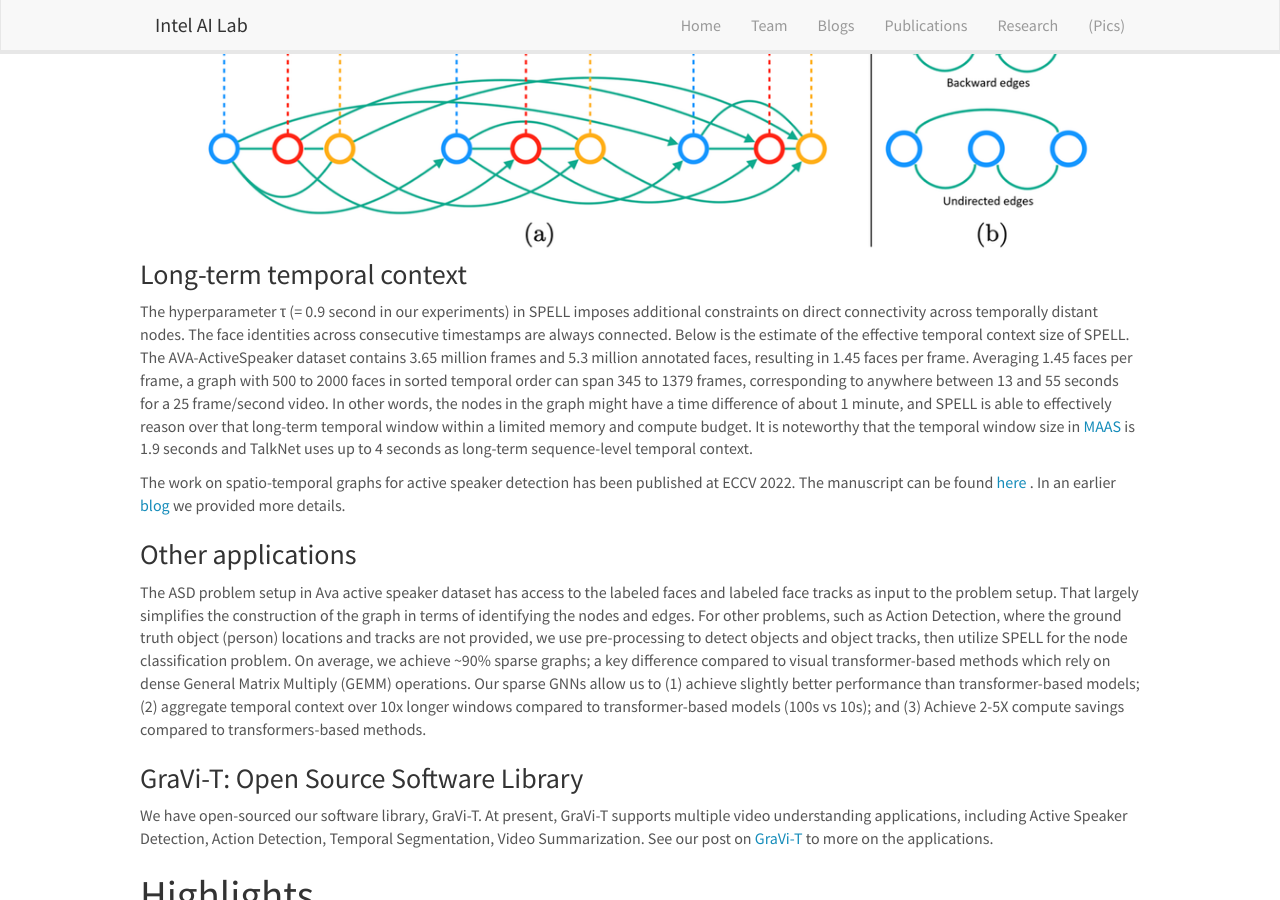
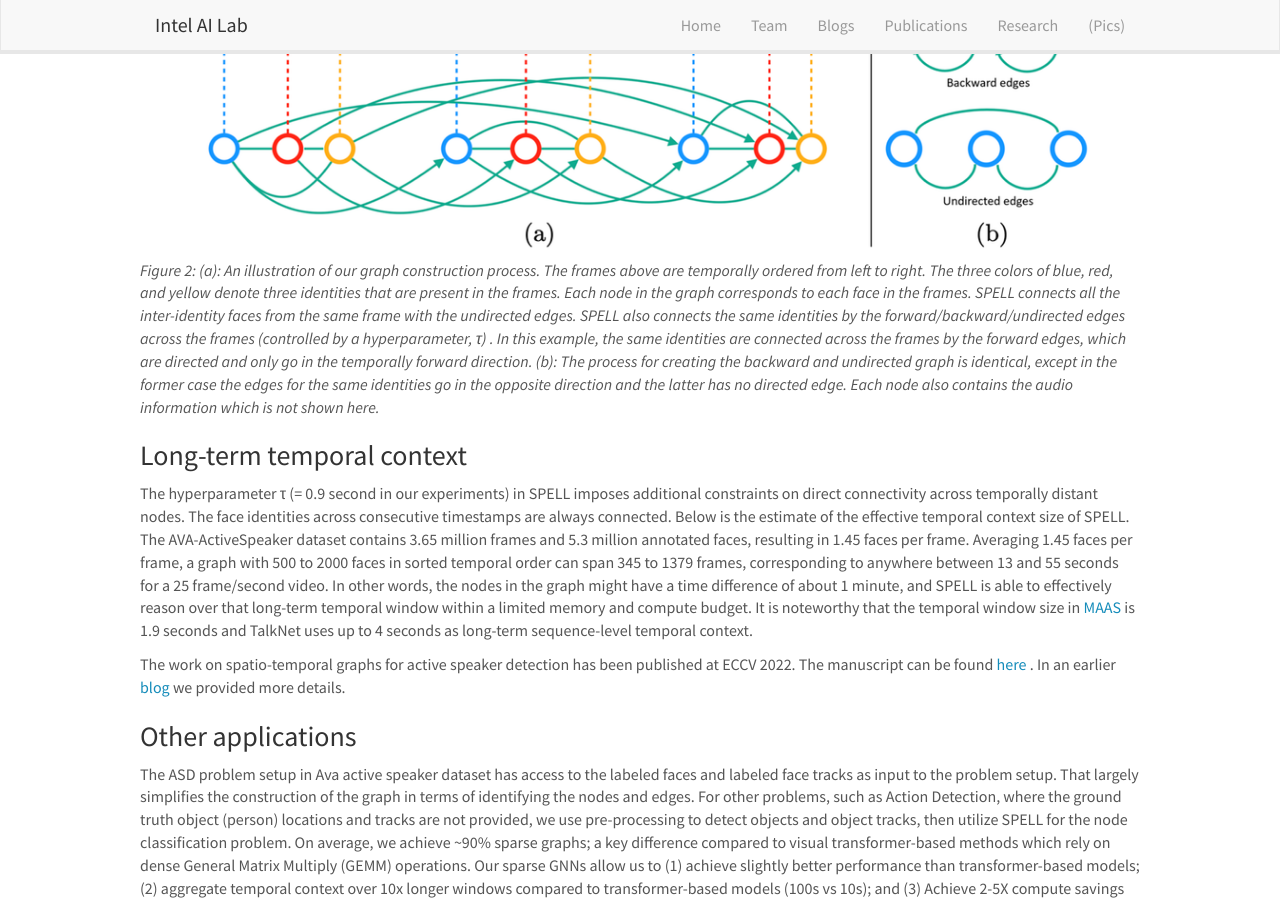
Before and after one commit to intelailabpage/intelailabpage.github.io, a Jekyll site: the page built from _posts/2024-04-16-longformvideoseries-part1.md, in a window 1280 px wide and 900 px high, scrolled down 2736 px. Built offline with Jekyll 4.4.1, drawn with Linux system fonts in a browser that asks for light colours; nearby versions of some CDN libraries; comment, search, counter and statistics services are not loaded.

Commit message:
Update 2024-04-16-longformvideoseries-part1.md

```diff
--- a/_posts/2024-04-16-longformvideoseries-part1.md
+++ b/_posts/2024-04-16-longformvideoseries-part1.md
@@ -45,7 +45,7 @@ First, we create a graph where the nodes correspond to each person within each f
 We perform extensive experiments on the AVA-ActiveSpeaker dataset. Our results show that SPELL outperforms all previous state-of-the-art (SOTA) approaches. Thanks to ~95% sparsity of the constructed graphs, SPELL requires significantly less hardware resources for the visual feature encoding (11.2M #Params) compared to ASDNet (48.6M #Params), one of the leading state-of-the-art methods of that time.
 
 ![spell-asd]({{ site.url }}{{ site.baseurl }}/images/pubpic/spell-asd.png){: style="width: 950px; float: left; margin: 0px 10px"}
-{: image-caption="*Figure 2: (a): An illustration of our graph construction process. The frames above are temporally ordered from left to right. The three colors of blue, red, and yellow denote three identities that are present in the frames. Each node in the graph corresponds to each face in the frames. SPELL connects all the inter-identity faces from the same frame with the undirected edges. SPELL also connects the same identities by the forward/backward/undirected edges across the frames (controlled by a hyperparameter, τ) . In this example, the same identities are connected across the frames by the forward edges, which are directed and only go in the temporally forward direction. (b): The process for creating the backward and undirected graph is identical, except in the former case the edges for the same identities go in the opposite direction and the latter has no directed edge. Each node also contains the audio information which is not shown here.*"}
+*Figure 2: (a): An illustration of our graph construction process. The frames above are temporally ordered from left to right. The three colors of blue, red, and yellow denote three identities that are present in the frames. Each node in the graph corresponds to each face in the frames. SPELL connects all the inter-identity faces from the same frame with the undirected edges. SPELL also connects the same identities by the forward/backward/undirected edges across the frames (controlled by a hyperparameter, τ) . In this example, the same identities are connected across the frames by the forward edges, which are directed and only go in the temporally forward direction. (b): The process for creating the backward and undirected graph is identical, except in the former case the edges for the same identities go in the opposite direction and the latter has no directed edge. Each node also contains the audio information which is not shown here.*
 
 ### Long-term temporal context ###
 The hyperparameter τ (= 0.9 second in our experiments) in SPELL imposes additional constraints on direct connectivity across temporally distant nodes. The face identities across consecutive timestamps are always connected. Below is the estimate of the effective temporal context size of SPELL. The AVA-ActiveSpeaker dataset contains 3.65 million frames and 5.3 million annotated faces, resulting in 1.45 faces per frame. Averaging 1.45 faces per frame, a graph with 500 to 2000 faces in sorted temporal order can span 345 to 1379 frames, corresponding to anywhere between 13 and 55 seconds for a 25 frame/second video. In other words, the nodes in the graph might have a time difference of about 1 minute, and SPELL is able to effectively reason over that long-term temporal window within a limited memory and compute budget. It is noteworthy that the temporal window size in <a href="https://openaccess.thecvf.com/content/ICCV2021/papers/Alcazar_MAAS_Multi-Modal_Assignation_for_Active_Speaker_Detection_ICCV_2021_paper.pdf"> MAAS </a> is 1.9 seconds and TalkNet uses up to 4 seconds as long-term sequence-level temporal context.
```
